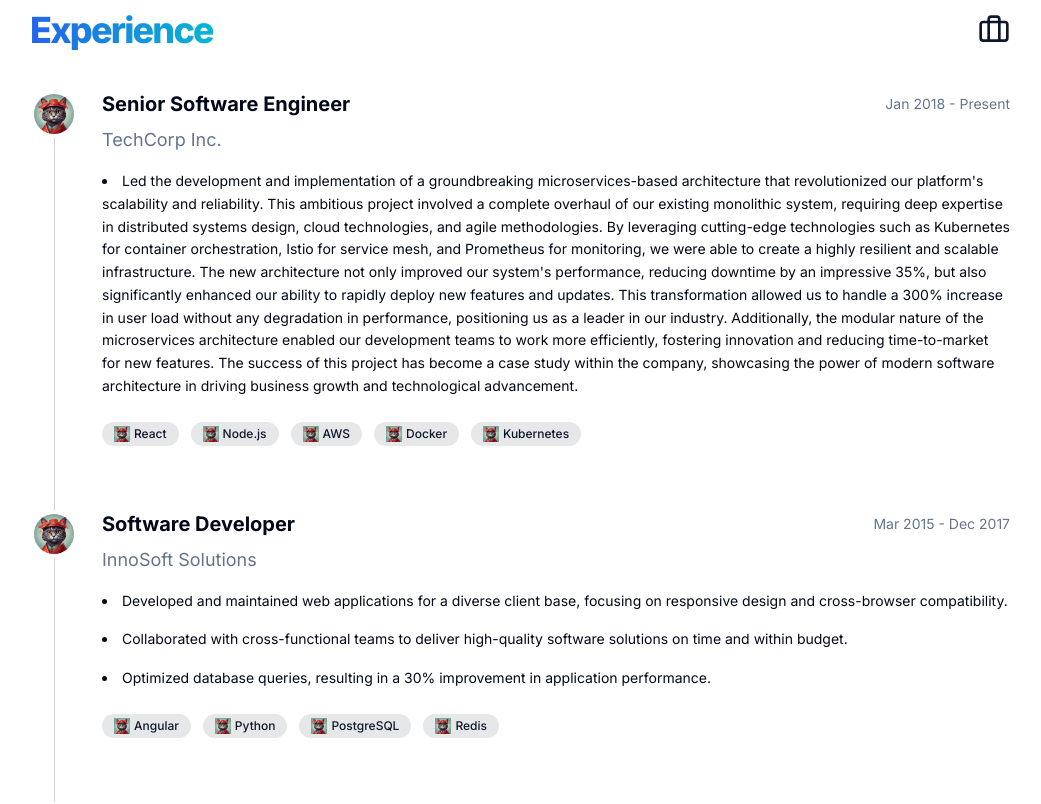
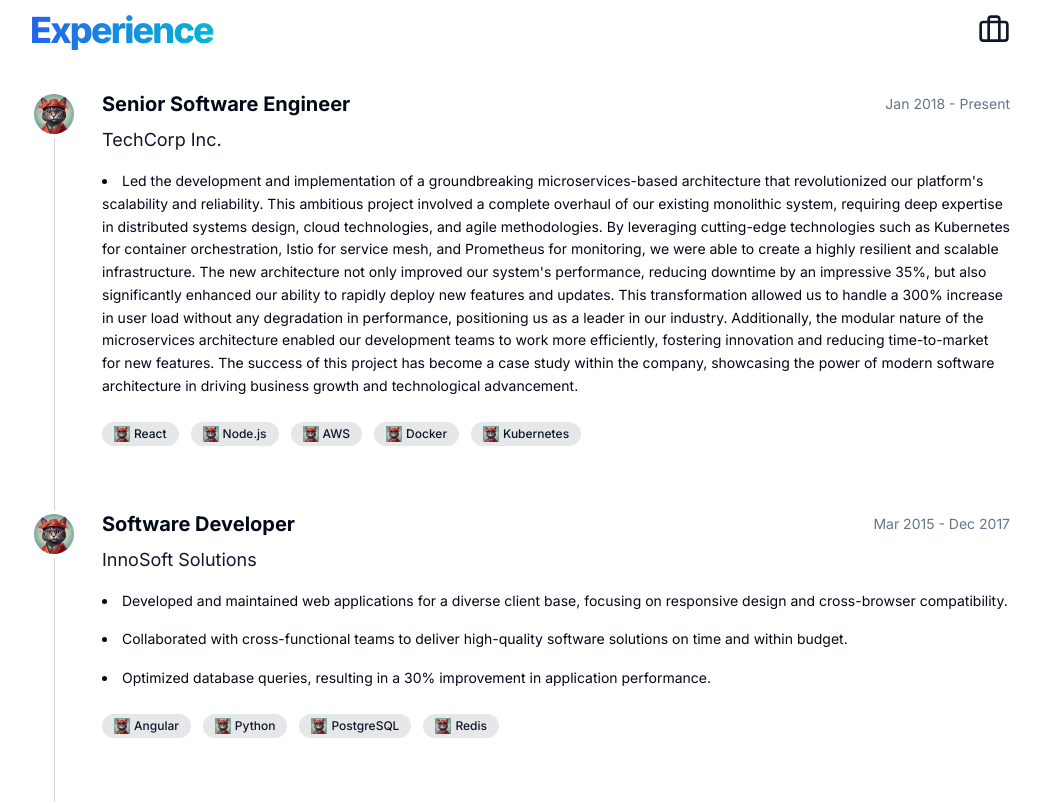
Before and after one commit to AlbertHernandez/alberthernandez.dev, a Next.js app: page / in a window 1280 px wide. Shown: the part 1320-2124 px from the top of the page, without its empty margins (120-1161 px from the left). Built offline with nearby package versions, Linux system fonts and the light colour scheme.

Commit message:
v22
Signed-off-by: Albert Hernandez <alberthernandezdev@gmail.com>

```diff
--- a/src/app/page.tsx
+++ b/src/app/page.tsx
@@ -24,6 +24,7 @@ const experiences = [
     logo: "/cat.webp",
     role: "Senior Software Engineer",
     period: "Jan 2018 - Present",
+    website: "https://techcorp.example.com",
     points: [
       "Led the development and implementation of a groundbreaking microservices-based architecture that revolutionized our platform's scalability and reliability. This ambitious project involved a complete overhaul of our existing monolithic system, requiring deep expertise in distributed systems design, cloud technologies, and agile methodologies. By leveraging cutting-edge technologies such as Kubernetes for container orchestration, Istio for service mesh, and Prometheus for monitoring, we were able to create a highly resilient and scalable infrastructure. The new architecture not only improved our system's performance, reducing downtime by an impressive 35%, but also significantly enhanced our ability to rapidly deploy new features and updates. This transformation allowed us to handle a 300% increase in user load without any degradation in performance, positioning us as a leader in our industry. Additionally, the modular nature of the microservices architecture enabled our development teams to work more efficiently, fostering innovation and reducing time-to-market for new features. The success of this project has become a case study within the company, showcasing the power of modern software architecture in driving business growth and technological advancement.",
     ],
@@ -40,6 +41,7 @@ const experiences = [
     logo: "/cat.webp",
     role: "Software Developer",
     period: "Mar 2015 - Dec 2017",
+    website: "https://techcorp.example.com",
     points: [
       "Developed and maintained web applications for a diverse client base, focusing on responsive design and cross-browser compatibility.",
       "Collaborated with cross-functional teams to deliver high-quality software solutions on time and within budget.",
@@ -57,6 +59,7 @@ const experiences = [
     logo: "/cat.webp",
     role: "Junior Developer",
     period: "Jun 2013 - Feb 2015",
+    website: "https://techcorp.example.com",
     points: [
       "Assisted in front-end development for various web and mobile applications.",
       "Participated in code reviews, improving code quality and learning best practices.",
@@ -417,9 +420,15 @@ export default function Portfolio() {
                         {exp.period}
                       </div>
                     </div>
-                    <p className="text-lg text-muted-foreground dark:text-gray-400 mb-4">
+                    <a
+                      href={exp.website}
+                      target="_blank"
+                      rel="noopener noreferrer"
+                      className="inline-flex items-center text-lg text-primary hover:underline mb-4 group"
+                    >
                       {exp.company}
-                    </p>
+                      <ExternalLink className="ml-1 h-4 w-4 opacity-0 group-hover:opacity-100 transition-opacity" />
+                    </a>
                     <ul className="list-disc list-inside mb-6 space-y-4">
                       {exp.points.map((point, i) => (
                         <li key={i} className="text-sm leading-relaxed">
```
